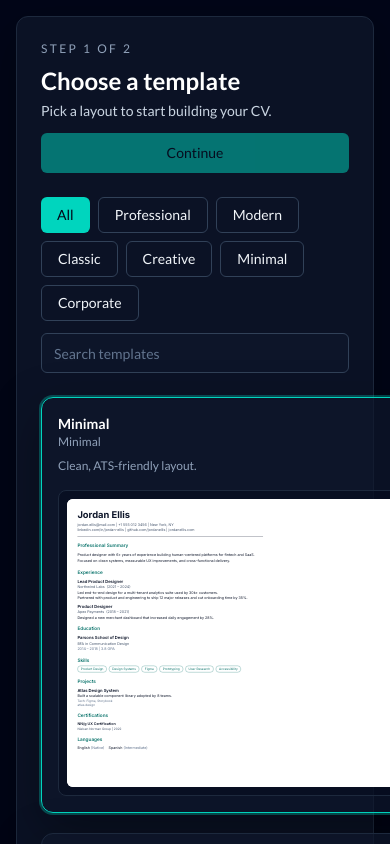
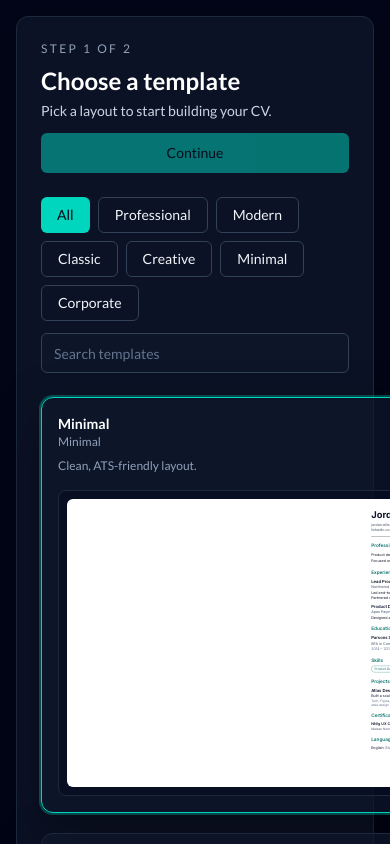
Before and after one commit to Rimon101/ai-cv-builder, a Next.js app: page /builder in a window 390 px wide. Shown: the top 844 px of the page. Built offline with nearby package versions, Linux system fonts and the light colour scheme.

Commit message:
style: improve template preview layout for better alignment and responsiveness

```diff
--- a/components/builder/TemplateGallery.tsx
+++ b/components/builder/TemplateGallery.tsx
@@ -72,8 +72,8 @@ export function TemplateGallery({ selectedTemplate, onSelect, previewData }: Tem
             </div>
             <p className="mt-2 text-xs text-slate-400">{template.description}</p>
             <div className="mt-4 rounded-lg border border-slate-800 bg-slate-950/40 p-2 sm:p-3">
-              <div className="h-72 overflow-hidden rounded-md bg-white sm:h-80">
-                <div className="origin-top-left scale-[0.26] sm:scale-[0.28]">
+              <div className="flex h-72 justify-center overflow-hidden rounded-md bg-white sm:h-80">
+                <div className="w-[794px] shrink-0 origin-top scale-[0.26] sm:scale-[0.28]">
                   <CVPreview data={{ ...previewData, selectedTemplate: template.id }} />
                 </div>
               </div>
```
